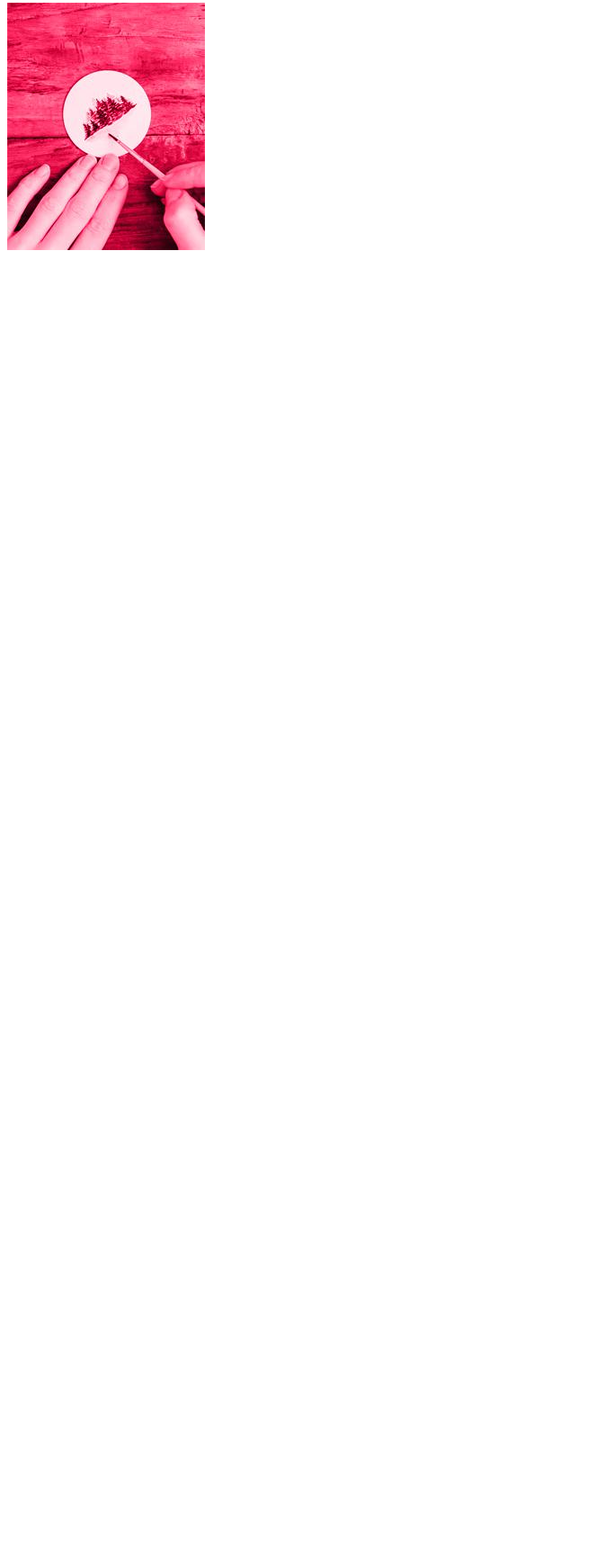
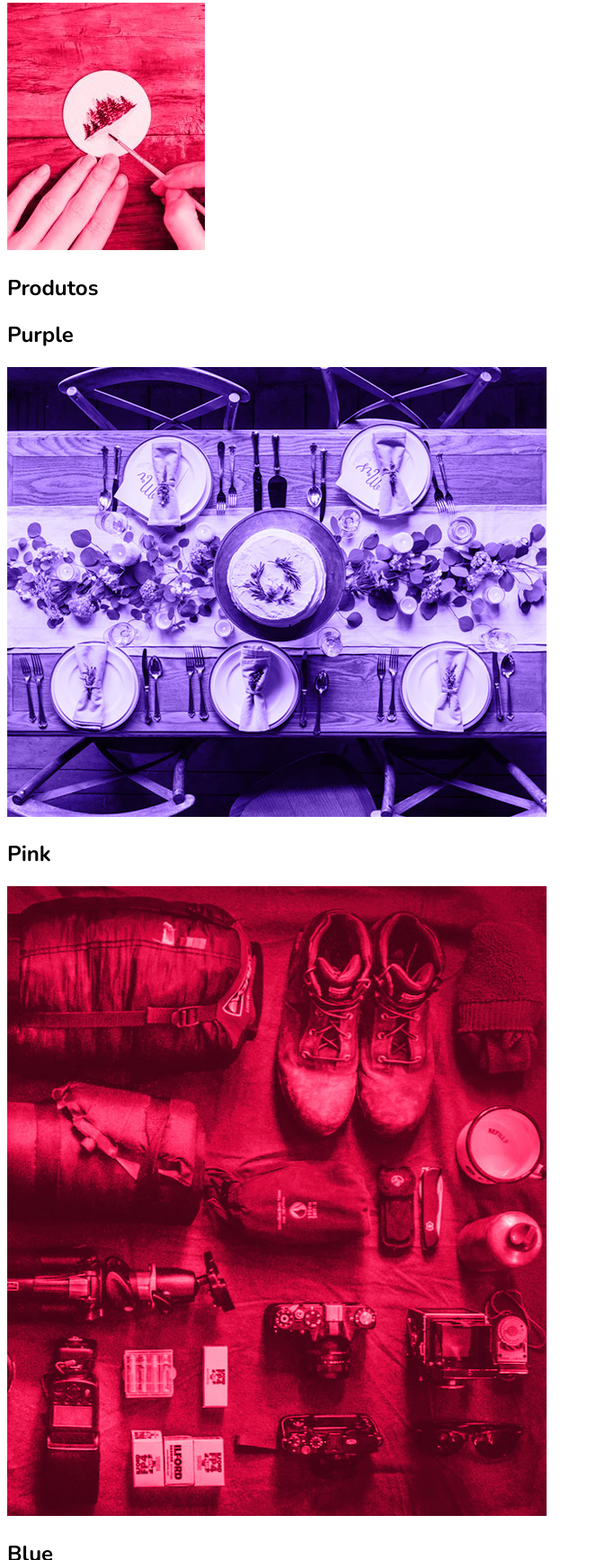
Before and after one commit to luccasmesquita/posicionamentos-CSS, a plain HTML site: page Flexblog/index.html in a window 1280 px wide. Shown: the part 1066-2800 px from the top of the page at 90% size, without its empty margins (0-663 px from the left). Before the commit the page ends 1358 px from the top, so only its background shows below. Drawn offline with nearby package versions, Linux system fonts and the light colour scheme.

Commit message:
commit - html section produto

```diff
--- a/Flexblog/index.html
+++ b/Flexblog/index.html
@@ -57,5 +57,23 @@
             </div>
         </section> <!-- Final Sobre-->
 
+        <section class="produtos" id="produtos"> <!-- Inicio Produtos-->
+            <h1>Produtos</h1>
+            <div class="produtos-container">
+                <div class="produtos-item purple">
+                    <h2>Purple</h2>
+                    <img src="images/produtos1.jpg" alt="Produto Purple">
+                </div>
+                <div class="produtos-item pink">
+                    <h2>Pink</h2>
+                    <img src="images/produtos2.jpg" alt="Produto 2 Pink">
+                </div>
+                <div class="produtos-item blue">
+                    <h2>Blue</h2>
+                    <img src="images/produtos3.jpg" alt="Produto 3 Blue">
+                </div>
+            </div>
+        </section> <!-- Final Produtos-->
+
     </body>
 </html>
```
